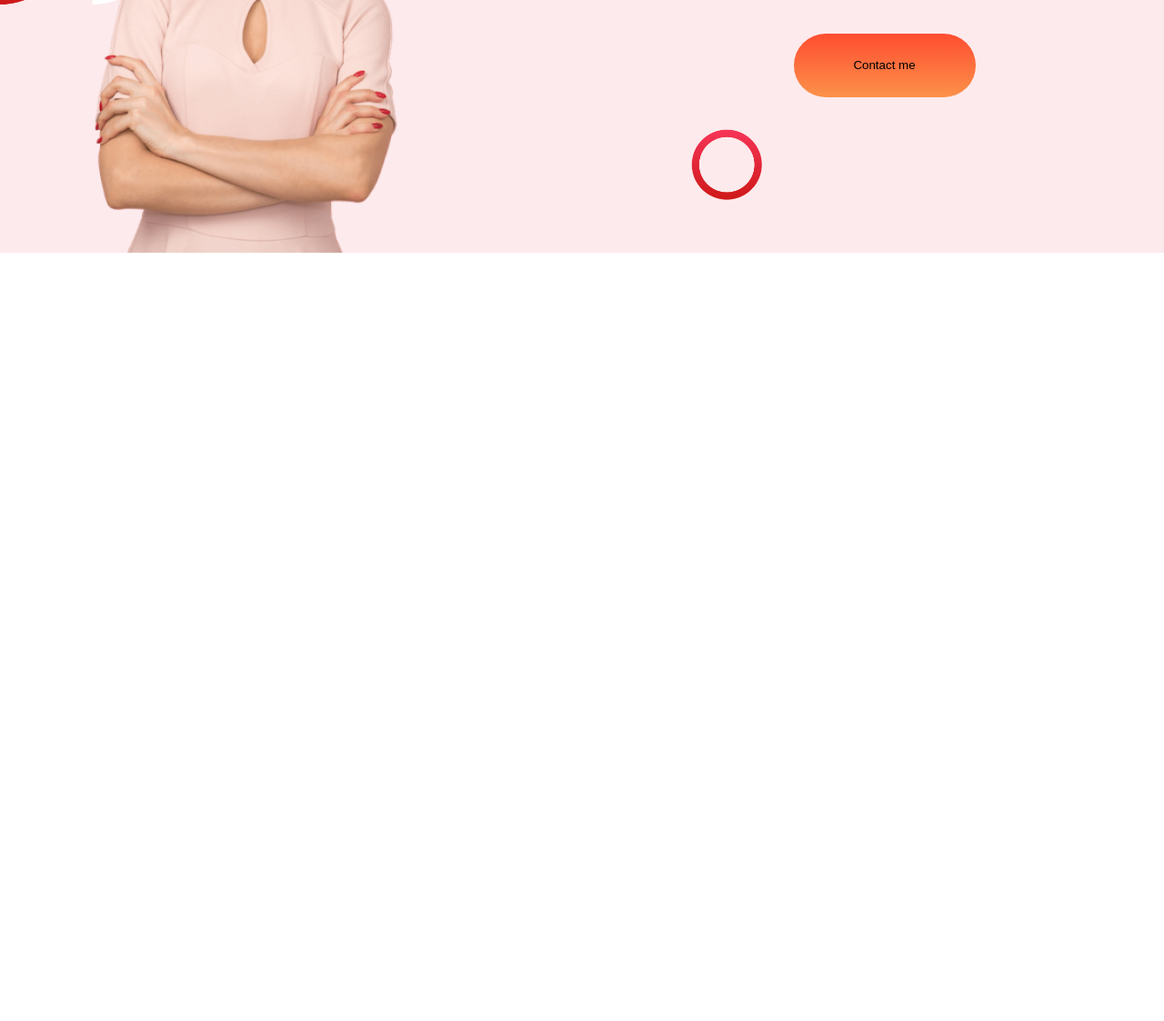
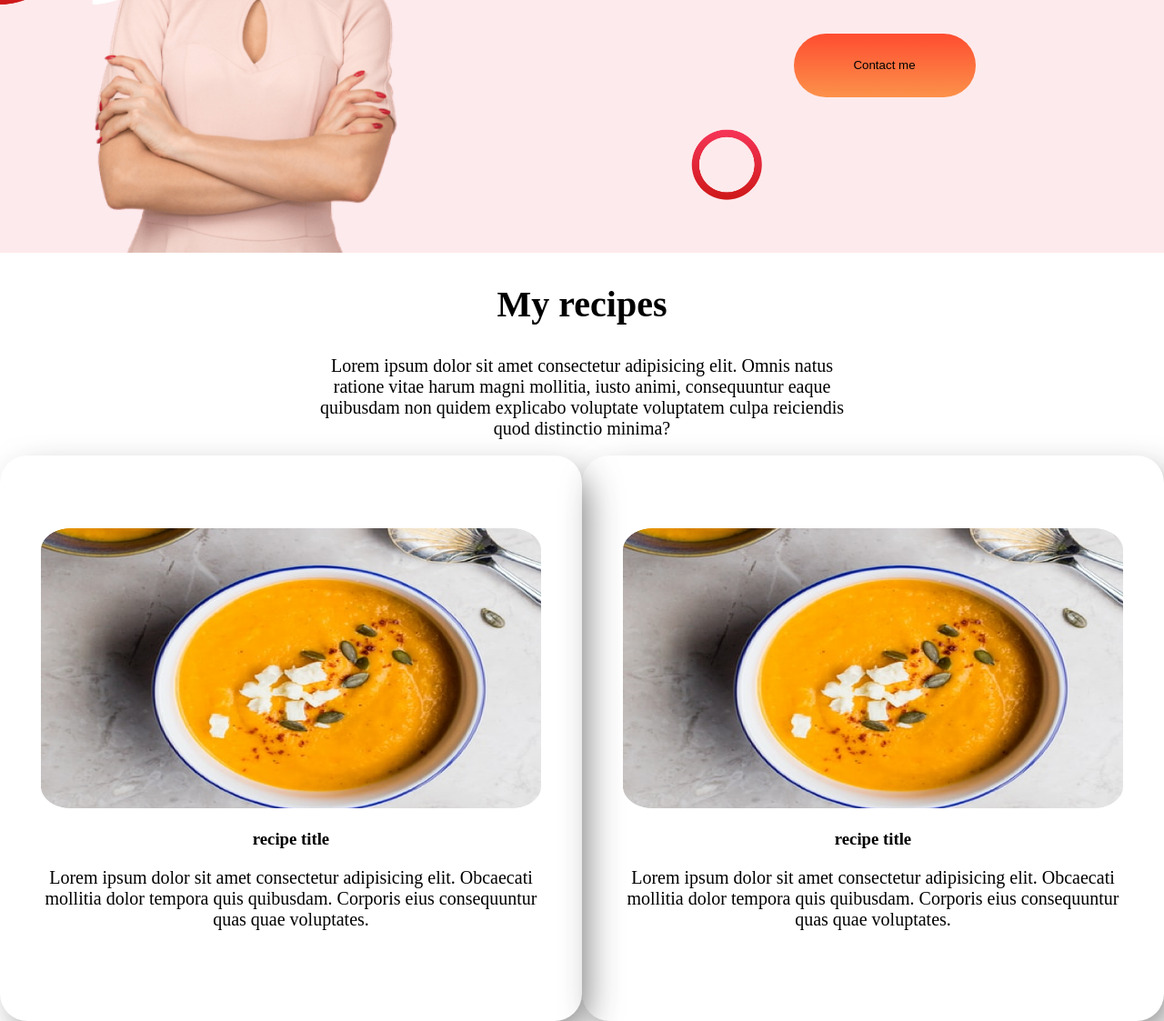
Before and after one commit to Nahid-07/eat-healthy-project, a plain HTML site: page index.html in a window 1280 px wide. Shown: the part 873-1996 px from the top of the page at 91% size. Before the commit the page ends 1155 px from the top, so only its background shows below. Drawn offline with Linux system fonts and the light colour scheme.

Commit message:
my-recipe-added

```diff
--- a/css/style.css
+++ b/css/style.css
@@ -67,6 +67,20 @@ a{
     border-radius: 50px;
     margin-top: 20px;
 }
+.my-recipe-heading h1{
+    font-size: 40px;
+    text-align: center;
+}
+.my-recipe-heading{
+    font-size: 20px;
+    text-align: center;
+}
+.my-recipe-heading{
+    width: 600px;
+    height: 120px;
+    margin: 0 auto;
+    margin-bottom: 70px;
+}
 .about-txt{
     font-size: 40px;
 }
@@ -75,3 +89,26 @@ a{
     text-align: justify;
     padding-right: 60px;
 }
+.recipe-area{
+    display: flex;
+    justify-content: space-around;
+}
+.card-1{
+    width:610px;
+    height: 562px;
+    text-align: center;
+    padding: 30px;
+    box-shadow: 11px 15px 39px -8px rgba(102,102,102,0.91);
+    display: flex;
+    flex-direction: column;
+    justify-content: center;
+    align-items: center;
+    border-radius: 30px;
+}
+.card-content img{
+    width: 550px;
+    height: 308px;
+}
+.card-content p{
+    font-size: 20px;
+}
--- a/index.html
+++ b/index.html
@@ -1,5 +1,6 @@
 <!DOCTYPE html>
 <html lang="en">
+
 <head>
     <meta charset="UTF-8">
     <meta http-equiv="X-UA-Compatible" content="IE=edge">
@@ -7,11 +8,14 @@
     <title>Eat-healthy</title>
     <link rel="stylesheet" href="css/style.css">
 </head>
+
 <body>
     <section class="header-part">
         <div class="header-left-side">
-            <h1 class="heading"><span class="text-color">Skip</span> The Diet, <br> Just Eat Healthy <br> With Food Network </h1>
-            <p class="quote">Imagine you don't need a diet because we provide <br> healthy and delicious food for you</p>
+            <h1 class="heading"><span class="text-color">Skip</span> The Diet, <br> Just Eat Healthy <br> With Food
+                Network </h1>
+            <p class="quote">Imagine you don't need a diet because we provide <br> healthy and delicious food for you
+            </p>
             <a href="#">Order food</a>
         </div>
         <div class="header-right-side">
@@ -21,13 +25,42 @@
     <!-- middle section -->
     <section class="about-section">
         <div class="img-part">
-            <img class="person-resize"src="images/Person Image.png" alt="">
+            <img class="person-resize" src="images/Person Image.png" alt="">
         </div>
         <div class="about">
             <h1 class="about-txt">About me</h1>
-            <p class="quote-2">Lorem ipsum dolor sit amet consectetur adipisicing elit. Officiis quia, consequuntur totam voluptate eligendi perferendis voluptatibus repellendus reprehenderit illo molestias!consequuntur totam voluptate eligendi perferendis voluptatibus repellendus reprehenderit illo molestias!</p>
+            <p class="quote-2">Lorem ipsum dolor sit amet consectetur adipisicing elit. Officiis quia, consequuntur
+                totam voluptate eligendi perferendis voluptatibus repellendus reprehenderit illo molestias!consequuntur
+                totam voluptate eligendi perferendis voluptatibus repellendus reprehenderit illo molestias!</p>
             <button class="button" type="button">Contact me</button>
         </div>
+    </section>
+    <!-- my recipe -->
+    <section class="my-recipe">
+        <div class="my-recipe-heading">
+            <h1>My recipes</h1>
+            <p>Lorem ipsum dolor sit amet consectetur adipisicing elit. Omnis natus ratione vitae harum magni mollitia,
+                iusto animi, consequuntur eaque quibusdam non quidem explicabo voluptate voluptatem culpa reiciendis
+                quod distinctio minima?</p>
+        </div>
+        <div class="recipe-area">
+            <div class="card-1">
+                <div class="card-content">
+                    <img src="images/Project Cover.png" alt="">
+                    <h3>recipe title</h3>
+                    <p>Lorem ipsum dolor sit amet consectetur adipisicing elit. Obcaecati mollitia dolor tempora quis
+                        quibusdam. Corporis eius consequuntur quas quae voluptates.</p>
+                </div>
+            </div>
+            <div class="card-1">
+                <div class="card-content">
+                    <img src="images/Project Cover.png" alt="">
+                    <h3>recipe title</h3>
+                    <p>Lorem ipsum dolor sit amet consectetur adipisicing elit. Obcaecati mollitia dolor tempora quis
+                        quibusdam. Corporis eius consequuntur quas quae voluptates.</p>
+                </div>
+            </div>
+        </div>
+    </section>
 
-    </section>
 </html>
```
Also changed, not shown: images/Project Cover.png (added), images/Project Cover1.jpg (added).
